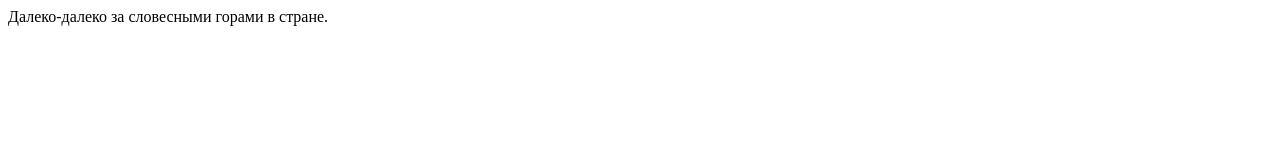
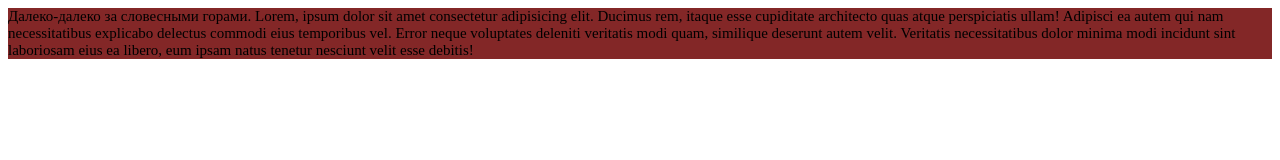
Before and after one commit to zhentelmen/testGit, a plain HTML site: page index.html in a window 1280 px wide. Drawn offline with Linux system fonts and the light colour scheme.

Commit message:
add header

```diff
--- a/css/style.css
+++ b/css/style.css
@@ -1,9 +1,4 @@
-body {
-  padding: 0;
-  margin: 0;
-  background-color: blueviolet;
+.header {
+  background-color: #832727;
+  font-size: 15px;
 }
-
-div {
-  color: black;
-}
--- a/index.html
+++ b/index.html
@@ -5,11 +5,18 @@
   <meta charset="UTF-8">
   <meta http-equiv="X-UA-Compatible" content="IE=edge">
   <meta name="viewport" content="width=device-width, initial-scale=1.0">
+  <link rel="stylesheet" href="css/style.css">
   <title>Testgit</title>
 </head>
 
 <body>
-  Далеко-далеко за словесными горами в стране.
+  <header class="header">
+    Далеко-далеко за словесными горами.
+    Lorem, ipsum dolor sit amet consectetur adipisicing elit. Ducimus rem, itaque esse cupiditate architecto quas atque
+    perspiciatis ullam! Adipisci ea autem qui nam necessitatibus explicabo delectus commodi eius temporibus vel.
+    Error neque voluptates deleniti veritatis modi quam, similique deserunt autem velit. Veritatis necessitatibus dolor
+    minima modi incidunt sint laboriosam eius ea libero, eum ipsam natus tenetur nesciunt velit esse debitis!
+  </header>
 </body>
 
 </html>
```
